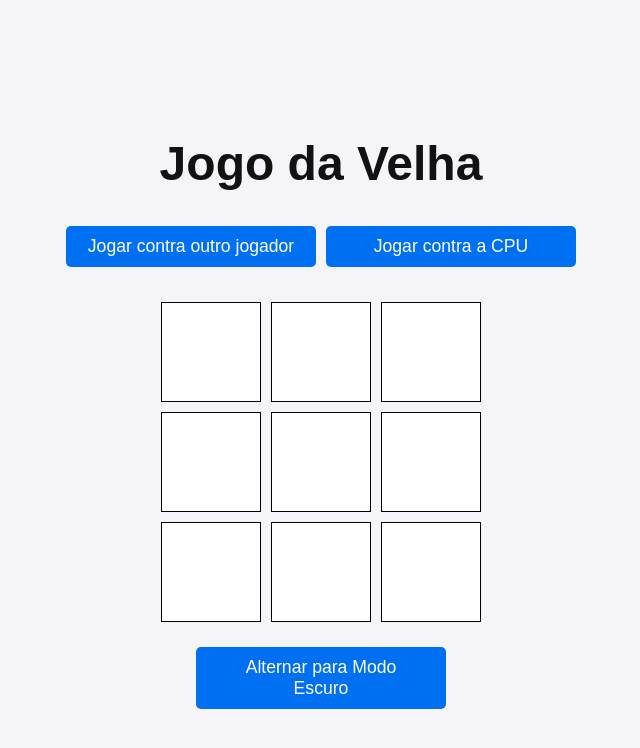
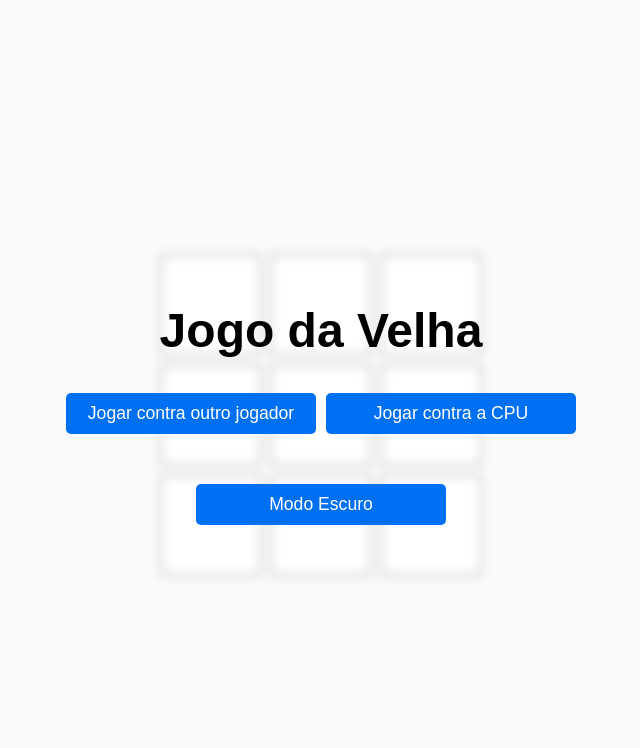
Before and after one commit to pedrobcavalcante/jogo-da-velha, a Next.js app: page / in a window 1280 px wide. Shown: the top 748 px of the page, without its empty margins (319-959 px from the left). Built offline with nearby package versions, Linux system fonts and the light colour scheme.

Commit message:
last fixes

```diff
--- a/src/pages/index.tsx
+++ b/src/pages/index.tsx
@@ -1,7 +1,7 @@
 import React, { useState, useEffect } from "react";
 import { GetStaticProps } from "next";
 import Board from "../components/Board";
-
+import { CSSProperties } from "react";
 type HomeProps = {
   initialSquares: (string | null)[];
 };
@@ -16,6 +16,7 @@
   const [isGameOver, setIsGameOver] = useState<boolean>(false);
   const [winner, setWinner] = useState<string | null>(null);
   const [currentPlayer, setCurrentPlayer] = useState<string>("X");
+  const [showOverlay, setShowOverlay] = useState<boolean>(true);
 
   const resetGame = () => {
     setSquares(initialSquares);
@@ -23,6 +24,7 @@
     setIsGameOver(false);
     setWinner(null);
     setCurrentPlayer("X");
+    setShowOverlay(true);
   };
 
   const checkWinner = (newSquares: (string | null)[]) => {
@@ -92,6 +94,7 @@
   const handleGameModeChange = (mode: GameMode) => {
     setGameMode(mode);
     resetGame();
+    setShowOverlay(false);
   };
 
   const toggleDarkMode = () => {
@@ -114,15 +117,30 @@
   }, [isDarkMode]);
 
   return (
-    <div style={{ textAlign: "center", marginTop: "50px" }}>
-      <h1 style={{ fontSize: "3rem", marginBottom: "30px" }}>Jogo da Velha</h1>
-
+    <div
+      style={{
+        textAlign: "center",
+        position: "relative",
+        height: "100vh",
+        width: "100vh",
+        display: "flex",
+        flexDirection: "column",
+        justifyContent: "center",
+        alignItems: "center",
+      }}
+    >
+      {showOverlay && (
+        <div style={overlay}>
+          <h1
+            style={{ fontSize: "3rem", marginBottom: "30px", color: "black" }}
+          >
+            Jogo da Velha
+          </h1>
           {isGameOver && (
             <div style={{ marginBottom: "20px" }}>
               <h2>{winner === "Empate" ? "Empate!" : `${winner} venceu!`}</h2>
             </div>
           )}
-
           {!isGameOver && (
             <div style={{ marginBottom: "20px" }}>
               <button
@@ -140,8 +158,20 @@
             </div>
           )}
 
+          <div style={{ marginTop: "20px" }}>
+            <button onClick={toggleDarkMode} style={buttonStyle}>
+              Modo {isDarkMode ? "Claro" : "Escuro"}
+            </button>
+          </div>
+        </div>
+      )}
+
       <div
-        style={{ marginTop: "30px", display: "flex", justifyContent: "center" }}
+        style={{
+          marginTop: "30px",
+          display: "flex",
+          justifyContent: "center",
+        }}
       >
         <Board initialSquares={squares} onSquareClick={handleSquareClick} />
       </div>
@@ -153,14 +183,23 @@
           </button>
         </div>
       )}
-
-      <div style={{ marginTop: "20px" }}>
-        <button onClick={toggleDarkMode} style={buttonStyle}>
-          Alternar para Modo {isDarkMode ? "Claro" : "Escuro"}
-        </button>
-      </div>
     </div>
   );
+};
+
+const overlay: CSSProperties = {
+  position: "absolute",
+  top: "0",
+  left: "0",
+  width: "100%",
+  height: "100%",
+  backgroundColor: "rgba(255, 255, 255, 0.5)",
+  color: "white",
+  display: "flex",
+  flexDirection: "column",
+  justifyContent: "center",
+  alignItems: "center",
+  backdropFilter: "blur(5px)",
 };
 
 const buttonStyle = {
```
Lines whose indentation alone changed are shown as unchanged.
